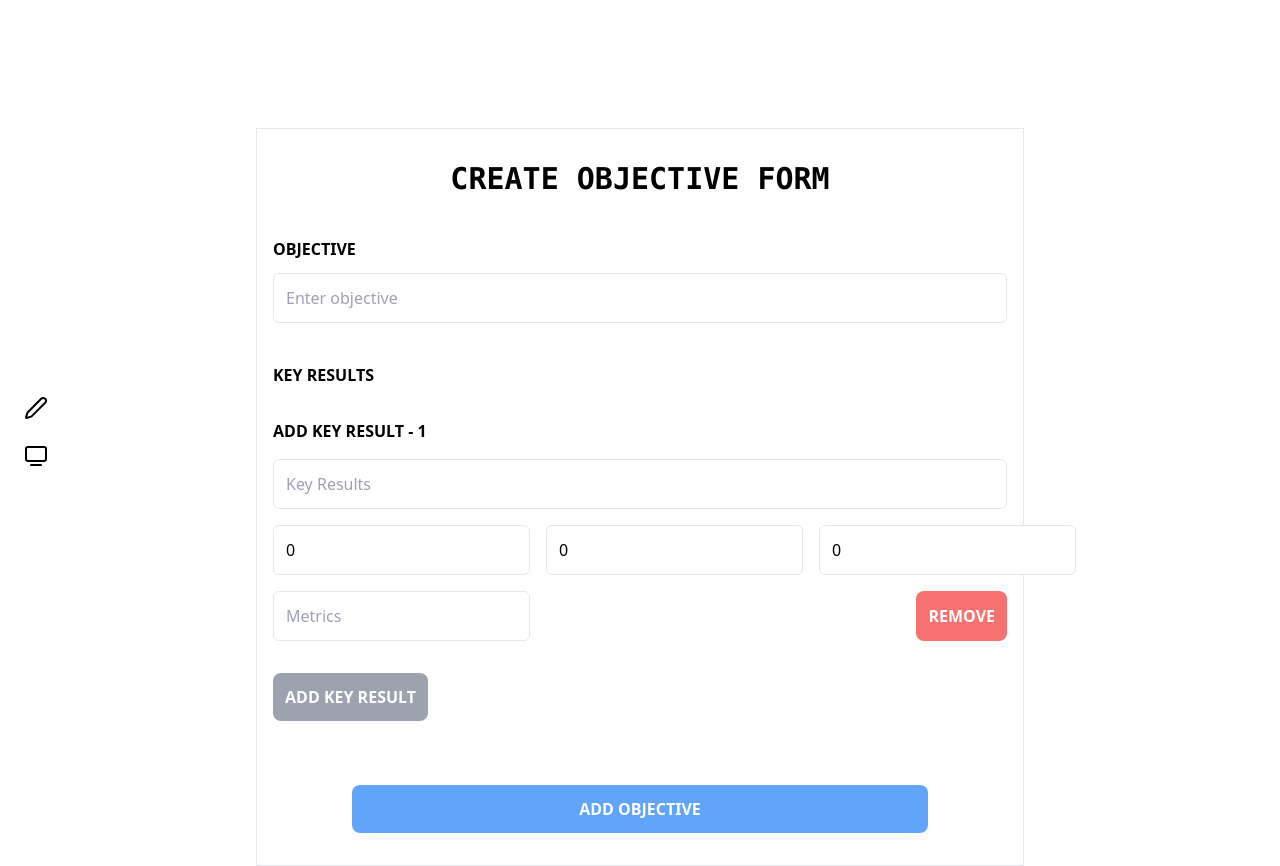
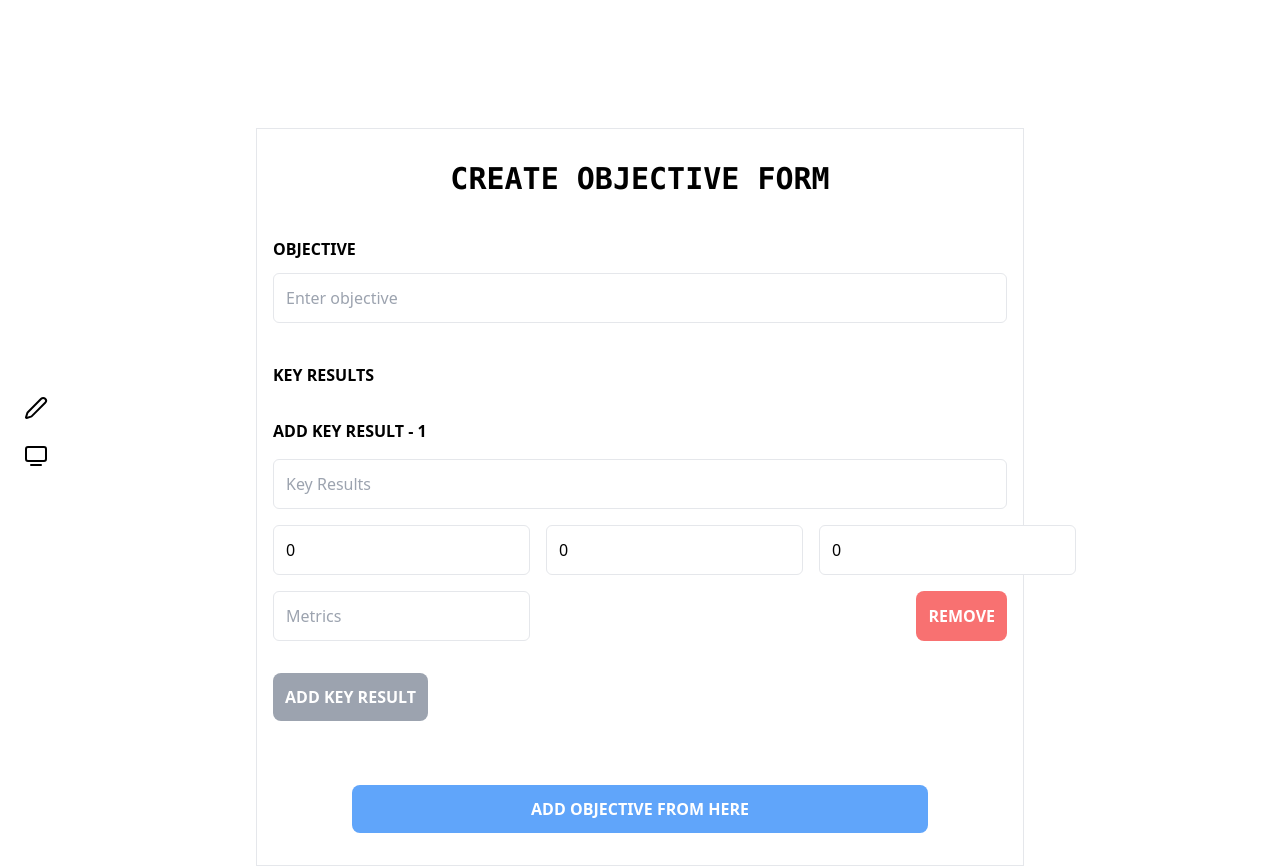
Before and after one commit to harale-commits/okr-application, a React (Vite) app: page /okrForm in a window 1280 px wide. Built offline with nearby package versions, Linux system fonts and the light colour scheme; no server answers.

Commit message:
feature:button text change

```diff
--- a/src/components/CreateOKRForm.tsx
+++ b/src/components/CreateOKRForm.tsx
@@ -98,7 +98,7 @@ export default function CreateOKRForm({ isUpdateObjectiveFormOpen,
           }
           onClick={addObjectives}
         >
-          <span>Add Objective</span>
+          <span>Add Objective From Here</span>
         </button>
       </div>
 
```
